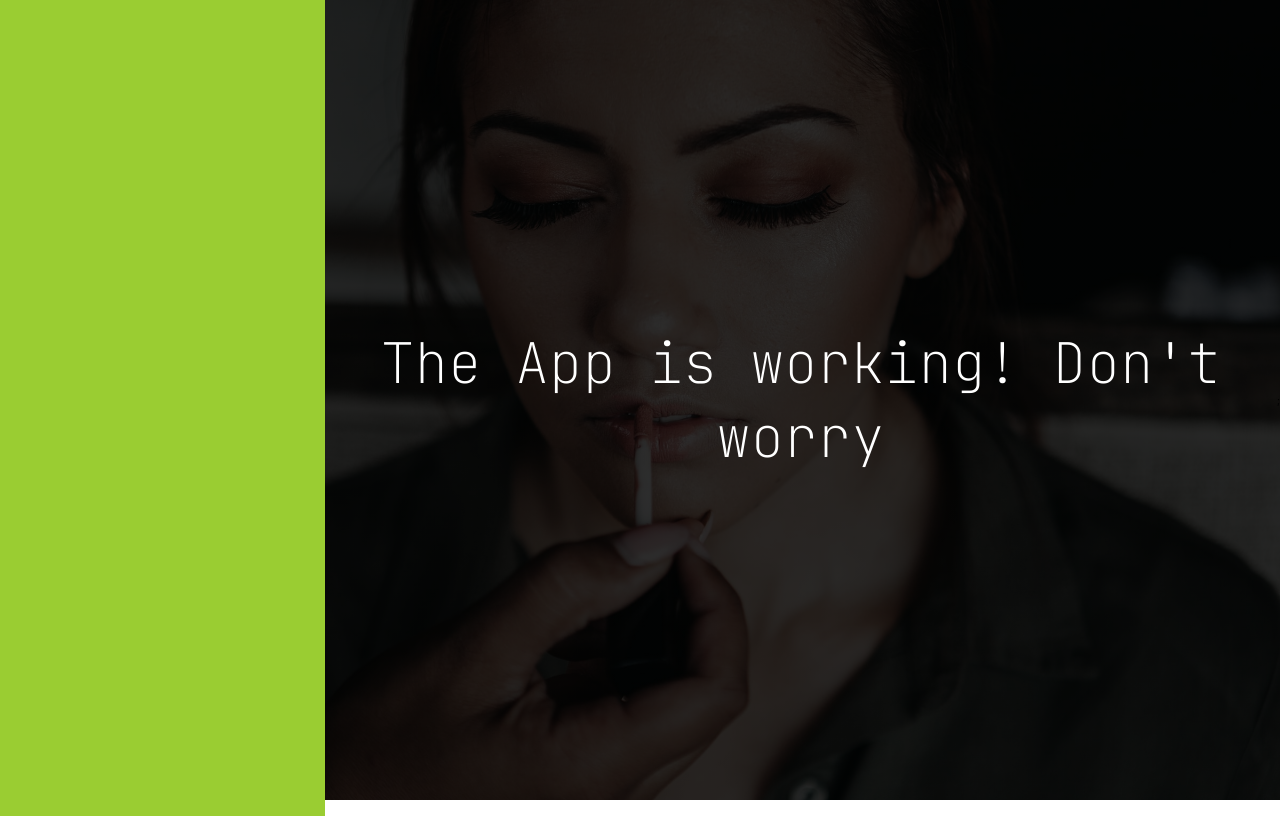
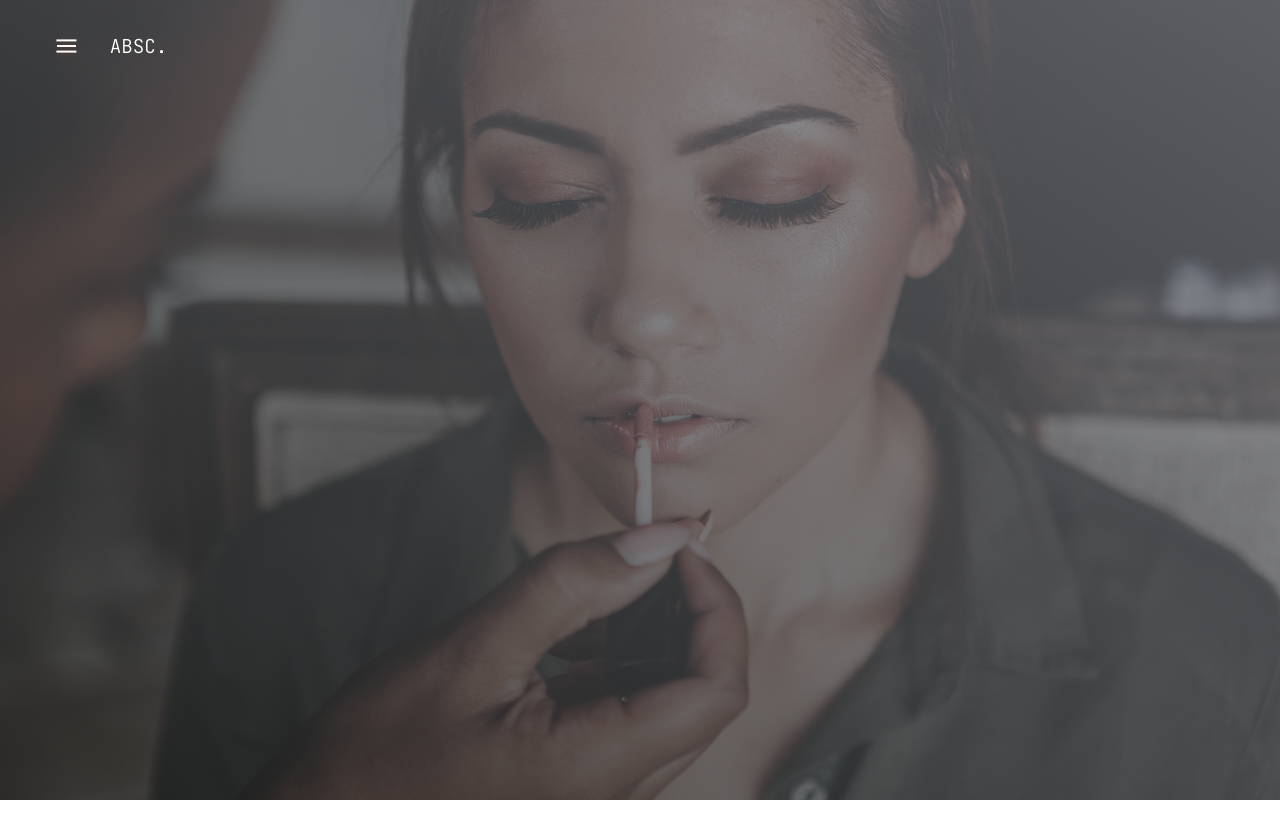
Before and after one commit to chris-arghiri/beauty-salon-project, a React (Create React App) app: page / in a window 1280 px wide. Built offline with nearby package versions, Linux system fonts and the light colour scheme.

Commit message:
adding sidebar menu

```diff
--- a/src/components/Header/Header.module.scss
+++ b/src/components/Header/Header.module.scss
@@ -1,20 +1,21 @@
+@import '../../sass/abstracts/variables';
+
 .Header {
   display: flex;
   align-items: center;
   height: 100vh;
   background-image: linear-gradient(
-      to right bottom,
-      rgba(0, 0, 0, 0.8),
-      rgba(0, 0, 0, 0.8)
+      to right top,
+      rgba($color-grey-dark-2, 0.7),
+      rgba($color-grey-dark-1, 0.7)
     ),
     url(../../assets/images/header_bg.jpg);
   background-size: cover;
   text-align: center;
 
   &__text {
-    // display: block;
     position: relative;
-    color: white;
+    color: $color-white-default;
     font-size: 3.5rem;
     font-family: 'JetBrains Mono';
     font-weight: 100;
--- a/src/components/Header/Sidebar/Sidebar.module.scss
+++ b/src/components/Header/Sidebar/Sidebar.module.scss
@@ -1,6 +1,12 @@
+@import '../../../sass/abstracts/variables';
+
 .Sidebar {
-  padding: 1rem;
-  width: 20rem;
-  height: 100%;
-  background-color: yellowgreen;
+  display: flex;
+  justify-content: flex-start;
+  align-content: center;
+  padding: 0;
+  width: 15rem;
+  height: 100vh;
+  position: fixed;
+  // background-color: #000;
 }
--- a/src/components/Header/Sidebar/index.tsx
+++ b/src/components/Header/Sidebar/index.tsx
@@ -1,8 +1,13 @@
 import React from 'react';
 import styles from './Sidebar.module.scss';
+import Menu from '../../Menu';
 
 const Sidebar = () => {
-  return <div className={styles.Sidebar}></div>;
+  return (
+    <div className={styles.Sidebar}>
+      <Menu />
+    </div>
+  );
 };
 
 export default Sidebar;
--- a/src/components/Header/index.tsx
+++ b/src/components/Header/index.tsx
@@ -6,7 +6,7 @@ const Header = () => {
   return (
     <div className={styles.Header}>
       <Sidebar />
-      <h1 className={styles.Header__text}>The App is working! Don't worry</h1>;
+      {/* <h1 className={styles.Header__text}>The App is working! Don't worry</h1>; */}
     </div>
   );
 };
--- /dev/null
+++ b/src/components/Menu/Menu.module.scss
@@ -0,0 +1,60 @@
+@import '../../sass/abstracts/variables';
+
+.Menu {
+  margin-top: 2rem;
+  margin-left: 2rem;
+  padding: 0;
+  position: relative;
+  display: flex;
+  justify-content: center;
+  align-items: center;
+  width: 1.3rem;
+  height: 1.3rem;
+  cursor: pointer;
+  text-decoration: none;
+
+  transition: all 0.2s ease-in-out;
+  //   border: 0.1rem solid #fff;
+
+  &__button {
+    margin-top: 0.5rem;
+    margin-left: 3rem;
+    padding: 0 0.2rem;
+    position: absolute;
+    width: 0.8rem;
+    height: 0.12rem;
+    background: $color-white-default;
+    box-shadow: 0 0.2rem 0.5rem rgba(255, 101, 47, 0.2); //bad performance
+    transition: all 0.5s ease-in-out;
+
+    &::before,
+    &::after {
+      content: '';
+      position: absolute;
+      padding: 0 0.2rem;
+      width: 0.8rem;
+      height: 0.12rem;
+      background: $color-white-default;
+      box-shadow: 0 0.2rem 0.5rem rgba(255, 101, 47, 0.2);
+      transition: all 0.5s ease-in-out;
+    }
+
+    &::before {
+      transform: translate(-0.6rem, -0.35rem);
+    }
+
+    &::after {
+      transform: translate(-0.6rem, 0.35rem);
+    }
+  }
+
+  &__text {
+    display: block;
+    margin-top: 0.5rem;
+    margin-left: 12rem;
+    color: $color-white-default;
+    font-size: 1.2rem;
+    font-family: 'JetBrains Mono';
+    font-weight: 300;
+  }
+}
--- /dev/null
+++ b/src/components/Menu/index.tsx
@@ -0,0 +1,29 @@
+import React, { FunctionComponent, MouseEvent, useState } from 'react';
+import styles from './Menu.module.scss';
+
+interface IMenuProps {}
+
+const Menu: FunctionComponent<IMenuProps> = () => {
+  const [isOpen, setIsOpen] = useState<boolean>(false);
+
+  const menuOpenHandler = (event: MouseEvent<HTMLElement>) => {
+    setIsOpen(true);
+  };
+
+  const menuClosedHandler = (event: MouseEvent<HTMLElement>) => {
+    setIsOpen(!isOpen);
+  };
+  return (
+    <div className={styles.Menu}>
+      <a
+        href='#'
+        className={styles.Menu__button}
+        onClick={isOpen ? menuOpenHandler : menuClosedHandler}>
+        {' '}
+      </a>
+      <p className={styles.Menu__text}>ABSC.</p>
+    </div>
+  );
+};
+
+export default Menu;
--- a/src/sass/abstracts/_variables.scss
+++ b/src/sass/abstracts/_variables.scss
@@ -1,3 +1,7 @@
 // Colors
-$primary-color: #282c34;
-$secondary-color: #61dafb;
+$color-grey-light-1: #98989c;
+$color-primary-grey: #a9a9b0;
+$color-grey-dark-1: #808088;
+$color-grey-dark-2: #222;
+
+$color-white-default: #fff;
```
Also changed, not shown: 1 other file (tests, documents, lock files or other folders).
